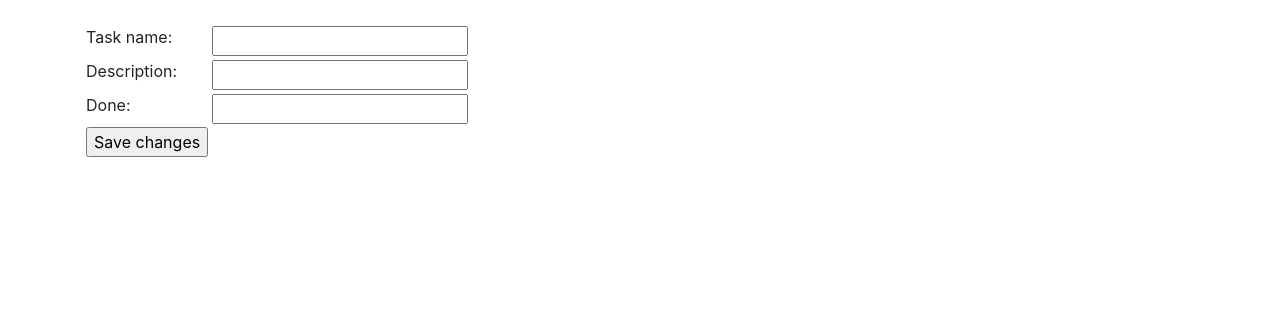
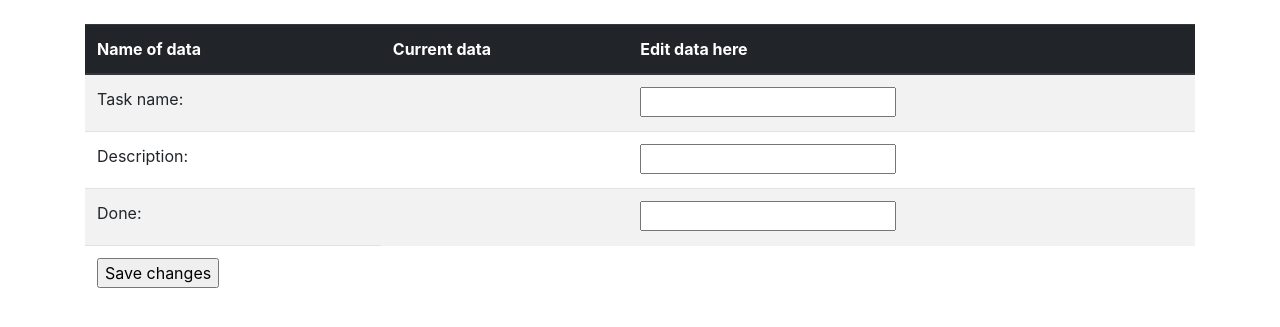
Before and after one commit to strajama/tsoha-todolist, a Flask app: template application/templates/tasks/edit.html in a window 1280 px wide. Shown: the part 56-383 px from the top of the page. Run offline with Flask 2, Linux system fonts and the light colour scheme; the template is opened without the code that fills it: values that come from a table or form of the project are taken from there, others are empty; some libraries are stand-ins or nearby versions.

Commit message:
lisätty bootstrappia

```diff
--- a/application/templates/tasks/edit.html
+++ b/application/templates/tasks/edit.html
@@ -3,7 +3,12 @@
 {% block body %}
 <form method="POST" action="{{ url_for('tasks_editor', task_id=task.id) }}">
   <p>{{ task_id }}</p>
-  <table>
+  <table class="table table-striped">
+    <thead class="thead-dark">
+      <th scope="col">Name of data</th>
+      <th scope="col">Current data</th>
+      <th scope="col">Edit data here</th>
+     </thead>
     <tr>
       <td>{{ form.name.label }}:</td>
       <td>{{ task.name }} </td>
```
Also changed, not shown: application/templates/tasks/list.html (+7 -7 lines), application/templates/tasks/new.html (+6 -2 lines).
